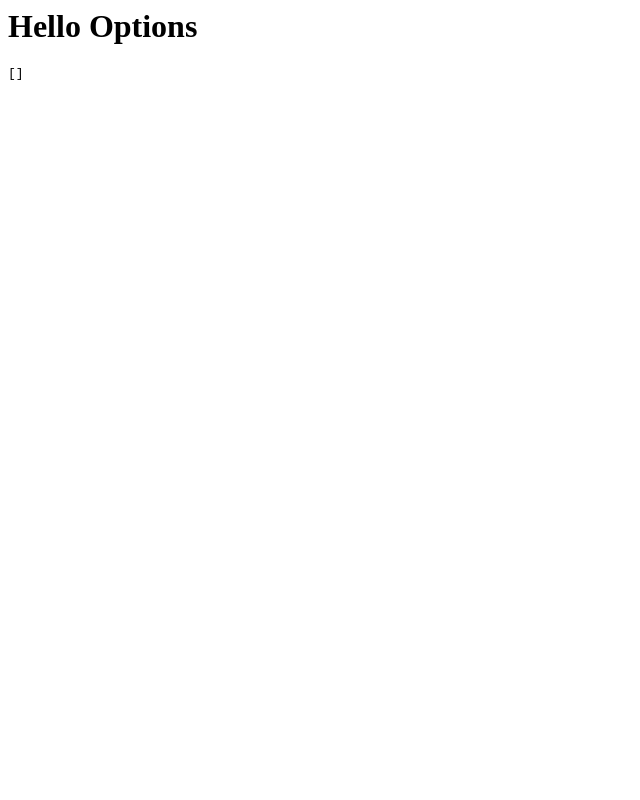
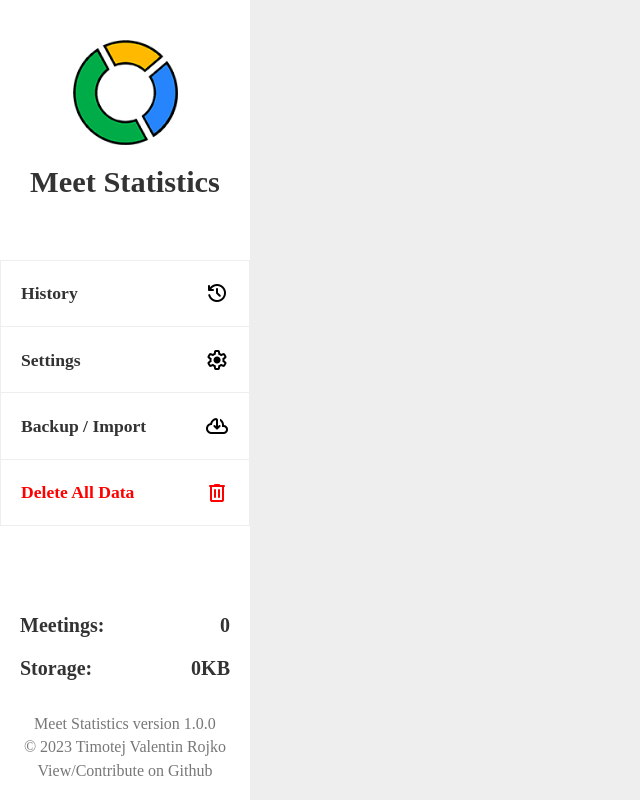
Before and after one commit to timotejroiko/meet-statistics, a browser extension: page options/index.html in a window 1280 px wide. Shown: the whole page, without its empty margins (0-640 px from the left). Drawn offline with nearby package versions, Linux system fonts and the light colour scheme.

Commit message:
WIP main UI

```diff
--- /dev/null
+++ b/options/buttons.js
@@ -0,0 +1,3 @@
+function bindMainSidebarButtons() {
+
+}
--- a/options/index.html
+++ b/options/index.html
@@ -1,7 +1,70 @@
 <html>
-<body>
-	<h1>Hello Options</h1>
-	<script src="../utils/Store.js"></script>
-	<script src="main.js"></script>
-</body>
+	<head>
+		<meta charset="utf-8">
+		<meta name="viewport" content="width=device-width, initial-scale=1">
+		<link rel="stylesheet" href="https://necolas.github.io/normalize.css/8.0.1/normalize.css" />
+		<link rel="stylesheet" href="https://fonts.googleapis.com/css2?family=Material+Symbols+Rounded:opsz,wght,FILL,GRAD@24,400,1,0" />
+		<link rel="stylesheet" href="style.css" />
+		<title>Meet Statistics</title>
+	</head>
+
+	<body>
+		<div id="main">
+			<div class="sidebar">
+				<div class="upper">
+					<div class="logo">
+						<img src="../img/128.png">
+						<h1>Meet Statistics</h1>
+					</div>
+					<div class="menu">
+						<div>
+							<p>History</p>
+							<span class="material-symbols-rounded" title="History">history</span>
+						</div>
+						<div>
+							<p>Settings</p>
+							<span class="material-symbols-rounded" title="Settings">settings</span>
+						</div>
+						<div>
+							<p>Backup / Import</p>
+							<span class="material-symbols-rounded" title="Settings">cloud_download</span>
+						</div>
+						<div class="red">
+							<p>Delete All Data</p>
+							<span class="material-symbols-rounded" title="Settings">delete</span>
+						</div>
+					</div>
+				</div>
+				<div class="lower">
+					<div class="stats">
+						<div>
+							<p>Meetings:</p>
+							<p>0</p>
+						</div>
+						<div>
+							<p>Storage:</p>
+							<p>0KB</p>
+						</div>
+					</div>
+					<div class="about">
+						<p>Meet Statistics version 1.0.0</p>
+						<p>© 2023 Timotej Valentin Rojko</p>
+						<a href="https://github.com/timotejroiko/meet-statistics" target="_blank">View/Contribute on Github</a>
+					</div>
+				</div>
+			</div>
+			<div class="content"></div>
+		</div>
+		<div id="meeting">
+			view meeting details
+		</div>
+		<div id="participant">
+			view participant details
+		</div>
+		<script src="../utils/Store.js"></script>
+		<script src="../utils/Utils.js"></script>
+		<script src="fflate.js"></script>
+		<script src="router.js"></script>
+		<script src="main.js"></script>
+	</body>
 </html>
--- a/options/main.js
+++ b/options/main.js
@@ -1,13 +1,23 @@
-(async () => {
-    const list = await Store.listMeetings();
-    for(const item of list) {
-        item["participants"] = await Store.listMeetingParticipants(item.dataId);
-        for(const participant of item["participants"]) {
-            participant.data = await Store.getParticipantData(item.dataId, participant.dataId);
-        }
+
+router();
+load();
+
+function load() {
+    const active = document.querySelector(".show")?.id;
+    switch(active) {
+        case "main": return loadMain();
+        case "meeting": return loadMain();
+        case "participant": return loadMain();
     }
+}
 
-    const elem = document.createElement("pre");
-    elem.innerText = JSON.stringify(list, null, "\t");
-    document.body.appendChild(elem);
-})()
+async function loadMain() {
+    const statsNode = /** @type {HTMLElement} */ (document.getElementById("main")?.querySelector(".sidebar .lower .stats"));
+    // @ts-ignore
+    const stats = await chrome.storage.local.getBytesInUse();
+    const meetings = await Store.listMeetings();
+    statsNode.children[0].children[1].textContent = meetings.length.toString();
+    statsNode.children[1].children[1].textContent = `${(stats / 1024).toFixed(2)}KB`;
+    for(const meeting of meetings) {
+    }
+}
--- /dev/null
+++ b/options/router.js
@@ -0,0 +1,35 @@
+/**
+ * @param {string} meeting
+ * @param {string} participant
+ */
+function router(meeting = "", participant = "") {
+    if(meeting) {
+        if(participant) {
+            history.pushState(null, '', `?meeting=${meeting}`);
+            document.title = `Meeting ${meeting}`;
+        } else {
+            history.pushState(null, '', `?meeting=${meeting}&participant=${participant}`);
+            document.title = `Meeting ${meeting} - Participant ${participant}`;
+        }
+    }
+    const mainNode = /** @type {HTMLElement} */ (document.getElementById("main"));
+    const meetingNode = /** @type {HTMLElement} */ (document.getElementById("meeting"));
+    const participantNode = /** @type {HTMLElement} */ (document.getElementById("participant"));
+    mainNode.classList.remove("show");
+    meetingNode.classList.remove("show");
+    participantNode.classList.remove("show");
+
+    const urlParams = new URLSearchParams(window.location.search);
+    const meetID = urlParams.get('meeting');
+    const participantID = urlParams.get('participant');
+
+    if(meetID) {
+        if(participantID) {
+            participantNode.classList.add("show");
+        } else {
+            meetingNode.classList.add("show");
+        }
+    } else {
+        mainNode.classList.add("show");
+    }
+}
--- /dev/null
+++ b/options/style.css
@@ -0,0 +1,98 @@
+body > div {
+    display: none;
+}
+
+body > div.show {
+    display: flex;
+}
+
+/* MAIN PAGE */
+
+#main .sidebar {
+    max-width: 250px;
+    min-width: 200px;
+    width: 20vw;
+    height: 100vh;
+    display: flex;
+    flex-direction: column;
+    justify-content: space-between;
+    align-items: center;
+}
+
+#main .sidebar > div {
+    width: 100%;
+}
+
+#main .sidebar .logo {
+    display: flex;
+    flex-direction: column;
+    align-items: center;
+    padding: 40px 20px;
+}
+
+#main .sidebar .logo img {
+    width: 50%;
+}
+
+#main .sidebar .logo h1 {
+    font-size: 1.9em;
+    color: #333;
+}
+
+#main .sidebar .menu > div {
+    display: flex;
+    align-items: center;
+    justify-content: space-between;
+    border: 1px solid #eee;
+    cursor: pointer;
+    padding: 5px 20px;
+    margin-top: -1px;
+}
+
+#main .sidebar .menu > div:hover {
+    background: #eee;
+}
+
+#main .sidebar .menu > div > span {
+    padding-left: 10px;
+}
+
+#main .sidebar .menu > div > p {
+    font-size: 1.1em;
+    font-weight: bold;
+    color: #333;
+}
+
+#main .sidebar .menu > div.red > * {
+    color: red;
+}
+
+#main .sidebar .stats > div {
+    display: flex;
+    justify-content: space-between;
+    padding: 10px 20px;
+}
+
+#main .sidebar .stats p {
+    font-size: 1.25em;
+    font-weight: bold;
+    color: #333;
+    margin: 0;
+}
+
+#main .sidebar .about {
+    text-align: center;
+    padding: 20px 10px;
+}
+
+#main .sidebar .about > * {
+    color: #777;
+    text-decoration: none;
+    margin: 5px;
+}
+
+#main .content {
+    height: 100vh;
+    background: #eee;
+    flex-grow: 1;
+}
--- a/popup/main.js
+++ b/popup/main.js
@@ -8,11 +8,13 @@ bindOptionsButtons();
 		const meetingNode = /** @type {HTMLElement} */ (document.querySelector(".meeting"));
 		const titleNode = /** @type {HTMLElement} */ (document.querySelector(".meeting .title"));
 		const timeNode = /** @type {HTMLElement} */ (document.querySelector(".meeting .time"));
+		const pageButton = /** @type {HTMLAnchorElement} */ (document.querySelector(".buttons .page")?.parentElement);
 
 		containerNode.classList.add("has-meeting");
 		meetingNode.dataset.id = meeting.id;
 		titleNode.textContent = meeting.title;
 		timeNode.textContent = Utils.milliToHHMMSS(meeting.lastSeen - meeting.firstSeen);
+		pageButton.href = pageButton.href + `?meeting=${meeting.dataId}`;
 
 		/**
 		 * @type {{
```
Also changed, not shown: popup/index.html (+1 -1 lines).
